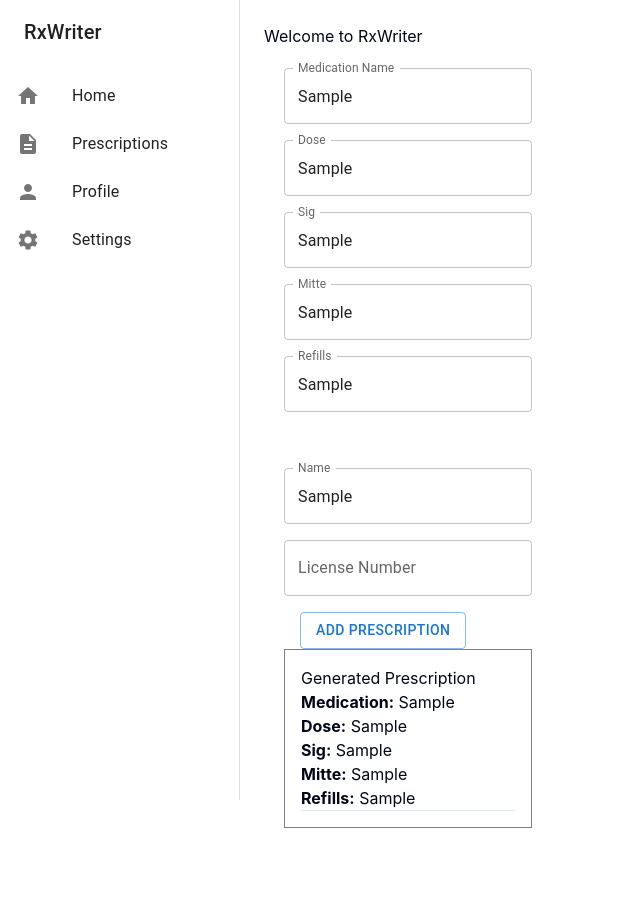
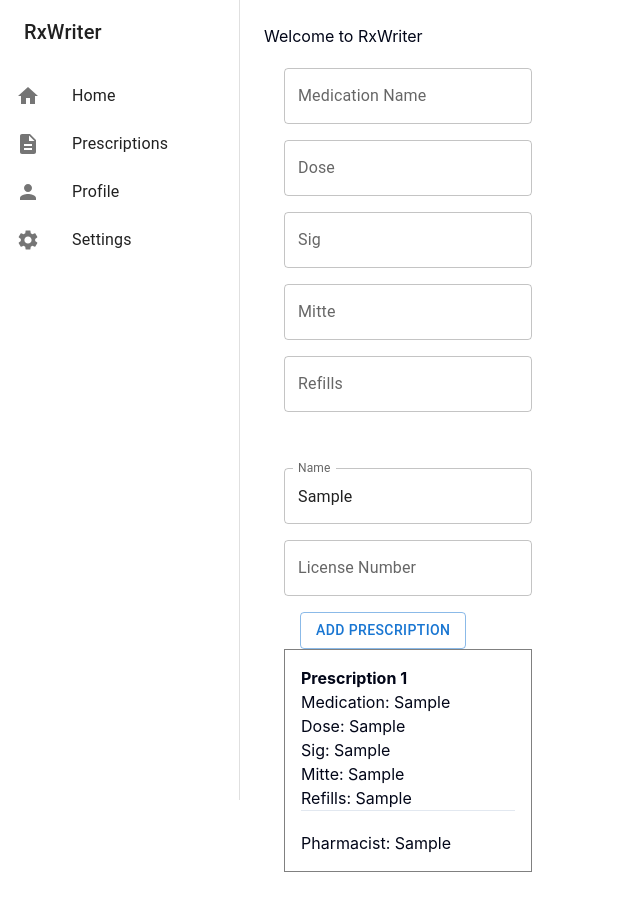
Before and after one commit to pharmadevs-ca/rxwriter, a Next.js app: page / in a window 1280 px wide. Both pictures are taken after typing "Sample", "Sample", "Sample", "Sample", "Sample", "Sample" into the empty fields and a click on the button "ADD PRESCRIPTION". Shown: the top 910 px of the page, without its empty margins (0-640 px from the left). Before the commit the page ends 872 px from the top, so only its background shows below. Built offline with nearby package versions, Linux system fonts and the light colour scheme.

Commit message:
passing value to prescription inputs

```diff
--- a/app/page.tsx
+++ b/app/page.tsx
@@ -22,6 +22,8 @@ export default function Home() {
           <PrescriptionInputs
             prescriptionData={prescriptionData}
             setPrescriptionData={setPrescriptionData}
+            setPharmacistData={setPharmacistData}
+            pharmacistData={pharmacistData}
           />
 
           <Button
--- a/components/generated-prescription.tsx
+++ b/components/generated-prescription.tsx
@@ -15,7 +15,7 @@ export default function GeneratedPrescription({
     if (value) {
       return (
         <p>
-          <strong>{label}:</strong> {value}
+          {label}: {value}
         </p>
       );
     }
@@ -23,10 +23,12 @@ export default function GeneratedPrescription({
 
   return (
     <Box sx={{ p: 2, border: "1px solid grey" }}>
-      <h1>Generated Prescription</h1>
       {allPrescriptions?.map((prescription, index) => (
         <div key={index}>
-          {allPrescriptions?.length > 1 && <h3>Prescription {index + 1} </h3>}
+          <h3>
+            <strong>Prescription {index + 1} </strong>
+          </h3>
+
           {displayPrescriptionField("Medication", prescription.medicationName)}
           {displayPrescriptionField("Dose", prescription.dose)}
           {displayPrescriptionField("Sig", prescription.sig)}
@@ -36,7 +38,7 @@ export default function GeneratedPrescription({
           <hr />
         </div>
       ))}
-      <div>
+      <div style={{ marginTop: "20px" }}>
         {displayPrescriptionField("Pharmacist", pharmacistData?.pharmacistName)}
         {displayPrescriptionField("License #", pharmacistData?.licenseNumber)}
       </div>
--- a/components/prescription-inputs.tsx
+++ b/components/prescription-inputs.tsx
@@ -1,57 +1,80 @@
 "use client";
 import { TextField } from "@mui/material";
+import { PrescriptionData, PharmacistData } from "../types/prescription";
 
-export default function PrescriptionInputs(props) {
-  const { prescriptionData, setPrescriptionData } = props;
+interface PrescriptionInputsProps {
+  prescriptionData: PrescriptionData;
+  setPrescriptionData: (data: PrescriptionData) => void;
+  setPharmacistData: (data: PharmacistData) => void;
+  pharmacistData: PharmacistData;
+}
 
-  const handleChange = (e) => {
+export default function PrescriptionInputs({
+  prescriptionData,
+  setPrescriptionData,
+  setPharmacistData,
+  pharmacistData,
+}: PrescriptionInputsProps) {
+  const handlePrescriptionChange = (e: React.ChangeEvent<HTMLInputElement>) => {
     setPrescriptionData({ ...prescriptionData, [e.target.id]: e.target.value });
   };
+
+  const handlePharmacistChange = (e: React.ChangeEvent<HTMLInputElement>) => {
+    setPharmacistData({ ...pharmacistData, [e.target.id]: e.target.value });
+  };
+
   return (
     <div className="flex flex-col gap-4">
       <TextField
         id="medicationName"
         label="Medication Name"
         variant="outlined"
-        onChange={handleChange}
+        value={prescriptionData.medicationName || ""}
+        onChange={handlePrescriptionChange}
       />
 
       <TextField
         id="dose"
         label="Dose"
         variant="outlined"
-        onChange={handleChange}
+        value={prescriptionData.dose || ""}
+        onChange={handlePrescriptionChange}
       />
       <TextField
         id="sig"
         label="Sig"
         variant="outlined"
-        onChange={handleChange}
+        value={prescriptionData.sig || ""}
+        onChange={handlePrescriptionChange}
       />
       <TextField
         id="mitte"
         label="Mitte"
         variant="outlined"
-        onChange={handleChange}
+        value={prescriptionData.mitte || ""}
+        onChange={handlePrescriptionChange}
       />
       <TextField
         id="refills"
         label="Refills"
         variant="outlined"
-        onChange={handleChange}
+        value={prescriptionData.refills || ""}
+        onChange={handlePrescriptionChange}
       />
       <br />
       <TextField
         id="pharmacistName"
         label="Name"
         variant="outlined"
-        onChange={handleChange}
+        value={pharmacistData.pharmacistName || ""}
+        onChange={handlePharmacistChange}
       />
       <TextField
         id="licenseNumber"
         label="License Number"
         variant="outlined"
-        onChange={handleChange}
+        value={pharmacistData.licenseNumber || ""}
+        onChange={handlePharmacistChange}
       />
     </div>
   );
```
